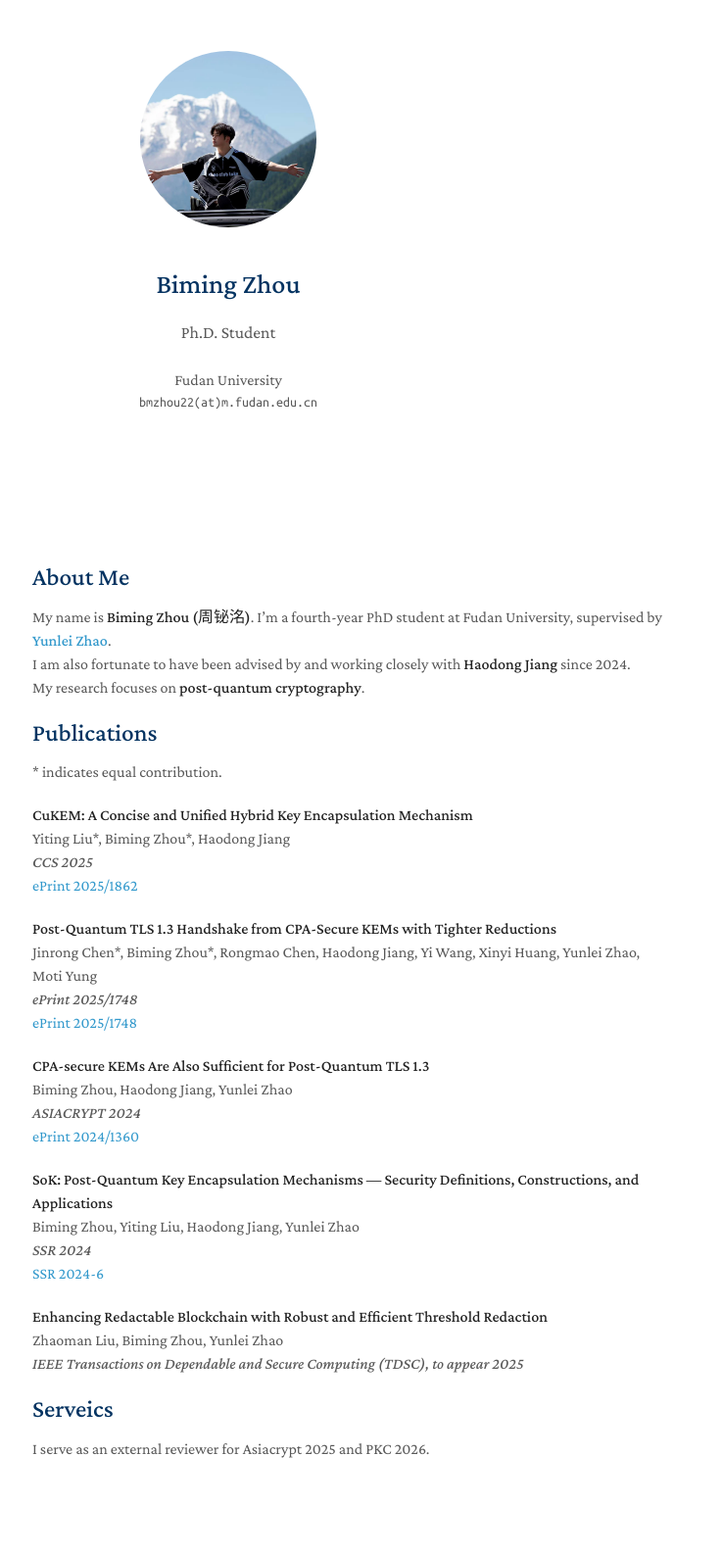
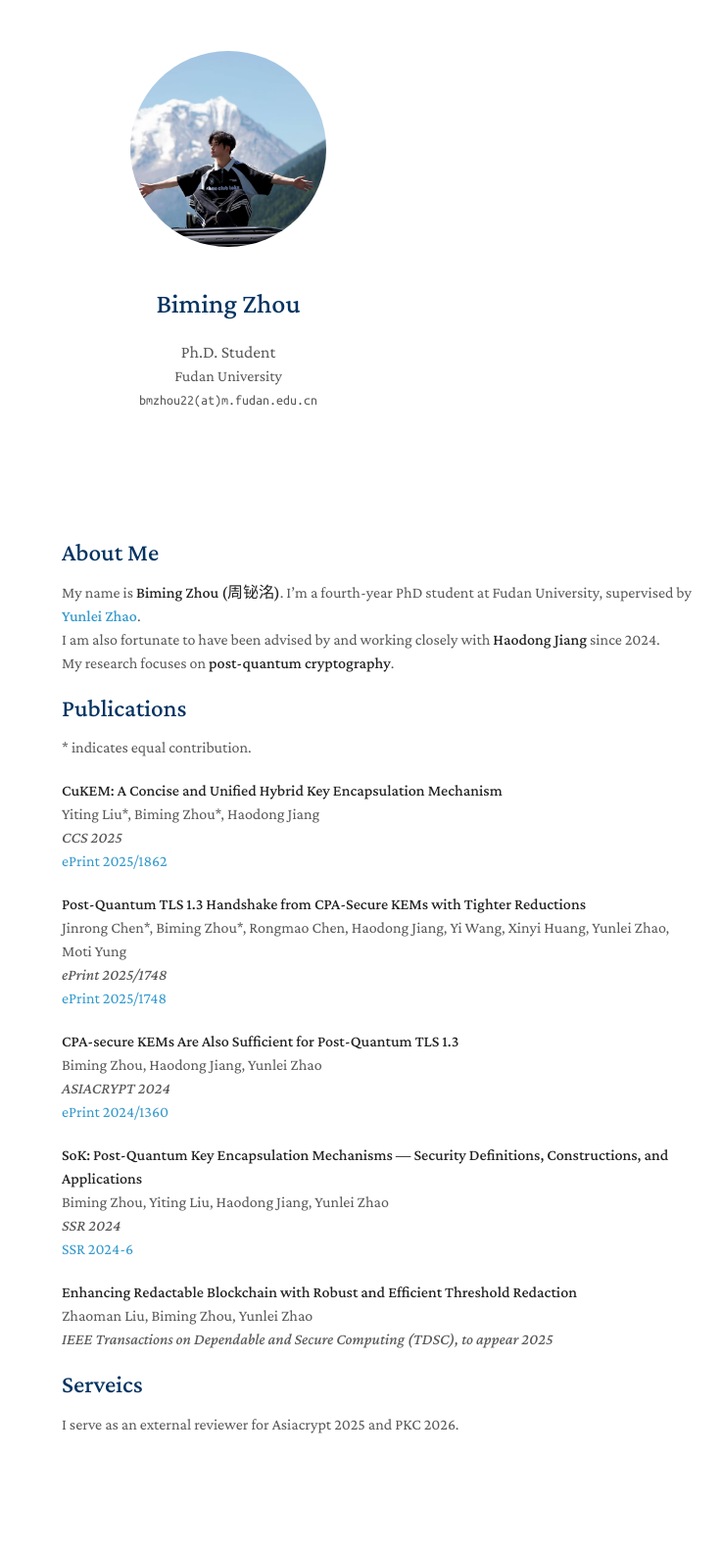
Before and after one commit to bimingzhou/bimingzhou.github.io, a Jekyll site: the page built from index.md, in a window 1280 px wide. Shown: the whole page at 98% size, without its empty margins (407-1144 px from the left). Built offline with Jekyll 4.4.1, drawn with Linux system fonts in a browser that asks for light colours; a style sheet for code colours, icons or effects is not loaded; our own code applies the rules of GitHub Pages for plain Markdown files; after the commit the page ends 1560 px from its top, so only the background shows below that.

Commit message:
Update custom.css

```diff
--- a/assets/css/custom.css
+++ b/assets/css/custom.css
@@ -1,4 +1,4 @@
-/* 让 header 不再作为左侧栏，而是占满上方 */
+/* 让 header 不再在左侧，而是移动到页面最上方 */
 .wrapper header{
   position: static;
   float: none;
@@ -7,36 +7,27 @@
   padding: 2rem 0 1rem;
 }
 
-/* 内容区不再为让位左侧栏而留出左边距 */
+/* 默认主题会给 section 一个左边距；把它取消 */
 .wrapper section{
   margin-left: 0;
 }
 
-/* 头像放到中间并放大 */
+/* 头像居中、放大 */
 .image.avatar{
   display: block;
   margin: 0 auto 1rem;
 }
 .image.avatar img{
-  width: 180px;            /* 自行调大小，如 160/200/220 */
-  height: 180px;
+  width: 200px;   /* 你可以改成 220 / 250 / 300 */
+  height: 200px;
   object-fit: cover;
   border-radius: 50%;
 }
 
-/* 整体居中排版 */
-.wrapper{
-  max-width: 900px;        /* 可按需调整页面宽度 */
-  margin: 0 auto;
-  padding: 0 1rem;
-}
-
-/* 标题与职位等居中显示 */
+/* 标题等文字居中 */
 header h1,
 header position,
 header email,
 header .social-icons{
-  display: block;
-  margin-left: auto;
-  margin-right: auto;
+  text-align: center;
 }
```
